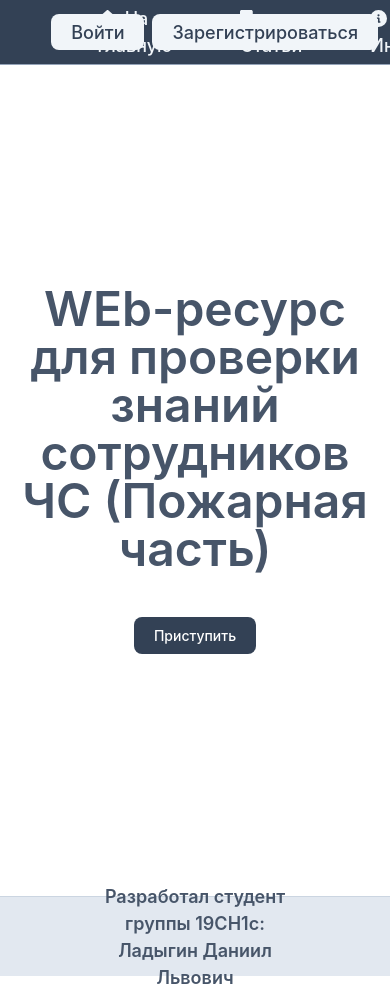
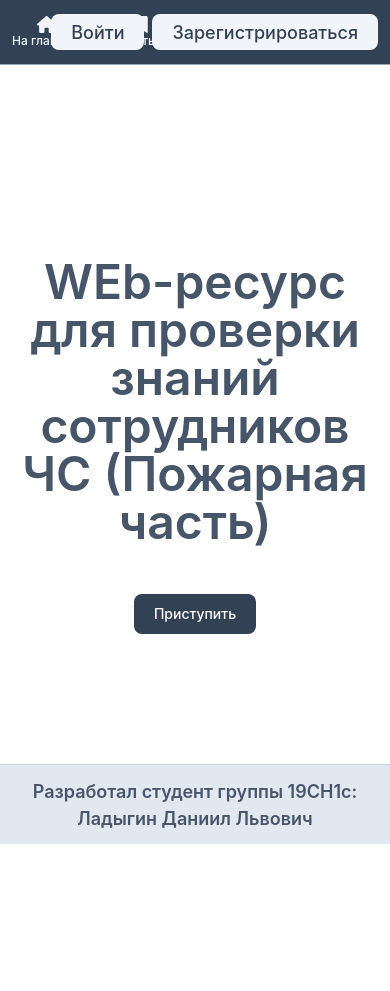
Before and after one commit to Daniil848/vkr, a React (Create React App) app: page /admin in a window 390 px wide. After the commit the page ends 844 px from the top, so only its background shows below. Built offline with nearby package versions, Linux system fonts and the light colour scheme.

Commit message:
fix styles & adaptive header and footer

```diff
--- a/src/App.css
+++ b/src/App.css
@@ -7,6 +7,11 @@ body {
   color: rgb(71 85 105);
   height: 100%;
   font-size: 18px;
+}
+
+* {
+  margin: 0;
+  padding: 0;
 }
 
 h1 {
@@ -25,9 +30,10 @@ p {
 }
 
 .App {
-  margin-top: 95px;
 }
 
-.container {
-  min-height: 100vh;
+.wrapper {
+  padding-top: 95px;
+  margin-bottom: 35px;
+  min-height: calc(100vh - 115px);
 }
--- a/src/App.tsx
+++ b/src/App.tsx
@@ -22,7 +22,7 @@ function App() {
       <Header />
       {(usersState.signIn || usersState.logIn) && <Registration />}
       {articlesState.loading && <Loader />}
-      <div className="container">
+      <div className="wrapper">
         <Routes>
           <Route index element={<HomePage />} />
           <Route path="/articles" element={<ArticlesPage />} />
--- a/src/components/footer/Footer.module.scss
+++ b/src/components/footer/Footer.module.scss
@@ -1,7 +1,11 @@
 .footer {
-  @apply relative bottom-0 z-30 flex justify-center items-center mt-8 h-[80px] bg-slate-200 border-t border-slate-300;
+  @apply relative bottom-0 z-30 flex justify-center items-center h-[80px] bg-slate-200 border-t border-slate-300;
 
   .content {
     @apply w-1/2 text-center font-semibold;
+
+    @media (max-width: 480px) {
+      @apply w-full;
+    }
   }
 }
--- a/src/components/header/Header.module.scss
+++ b/src/components/header/Header.module.scss
@@ -6,10 +6,6 @@
 
     .headerTitle {
       @apply w-1/4 flex items-center pl-4;
-
-      .headerTitleText {
-        @apply cursor-pointer self-center text-2xl text-slate-100 hover:text-slate-200 transition-colors font-semibold whitespace-nowrap;
-      }
     }
 
     .headerMenuList {
@@ -17,10 +13,6 @@
 
       .headerMenuListItem {
         @apply mr-10 cursor-pointer list-none font-medium transition-colors;
-
-        .headerMenuListItemHome {
-          @apply text-[14px] text-slate-100 mr-2;
-        }
 
         .headerMenuListItemIcon {
           @apply text-[17px] text-slate-100 mr-2;
@@ -36,20 +28,7 @@
       @apply flex justify-end w-1/4 gap-2 pr-3;
 
       .headerRegistrationButton {
-        @apply w-fit
-        h-9
-        border-0
-        text-slate-700
-        bg-slate-100
-        hover:bg-slate-300
-        focus:ring-4
-        focus:ring-slate-400
-        focus:outline-none
-        font-medium
-        transition-all
-        rounded-lg
-        px-5
-        py-1;
+        @apply w-fit h-9 border-0 text-slate-700 bg-slate-100 hover:bg-slate-300 focus:ring-4 focus:ring-slate-400 focus:outline-none font-medium transition-all rounded-lg px-5 py-1;
       }
 
       .headerProfile {
@@ -61,6 +40,18 @@
 
         .headerProfileIcon {
           @apply text-[34px] font-medium transition-colors text-slate-100;
+        }
+
+        @media (max-width: 480px) {
+          @apply flex-col-reverse gap-0;
+
+          .headerProfileName {
+            @apply text-xs font-medium;
+          }
+
+          .headerProfileIcon {
+            @apply text-[20px];
+          }
         }
 
         .headerProfileDropMenu {
@@ -79,5 +70,27 @@
         }
       }
     }
+
+    @media (max-width: 480px) {
+      .headerTitle {
+        @apply hidden w-0;
+      }
+
+      .headerMenuList {
+        @apply w-3/4 gap-0 pl-3;
+
+        .headerMenuListItem {
+          @apply flex flex-col items-center justify-between;
+
+          .headerMenuListItemIcon {
+            @apply mr-0;
+          }
+
+          .headerMenuListItemLink {
+            @apply text-xs text-center;
+          }
+        }
+      }
+    }
   }
 }
--- a/src/components/header/Header.tsx
+++ b/src/components/header/Header.tsx
@@ -27,9 +27,9 @@ const Header = () => {
     <>
       <nav>
         <div className={styles.header}>
-          <div className={`${styles.headerMenu}`}>
+          <div className={styles.headerMenu}>
             <a className={styles.headerTitle}></a>
-            <ul className={`${styles.headerMenuList}`}>
+            <ul className={styles.headerMenuList}>
               <li className={styles.headerMenuListItem}>
                 <FontAwesomeIcon
                   icon={faHome}
--- a/src/pages/aboutPage/AboutPage.module.scss
+++ b/src/pages/aboutPage/AboutPage.module.scss
@@ -1,5 +1,5 @@
 .wrapper {
-  @apply h-[100vh] mt-[-75px] flex flex-col items-center justify-center text-center font-semibold text-4xl;
+  @apply absolute top-0 bottom-0 right-0 left-0 m-auto flex flex-col items-center justify-center text-center font-semibold text-4xl;
 
   .logo {
     @apply bg-[url('../../img/logo.png')] flex items-center w-[150px] h-[150px] bg-no-repeat bg-contain backdrop-filter;
--- a/src/pages/homePage/HomePage.module.scss
+++ b/src/pages/homePage/HomePage.module.scss
@@ -1,15 +1,15 @@
 .wrapper {
-  @apply h-[100vh] mt-[-75px] flex flex-col items-center justify-center text-center overflow-hidden;
+  @apply absolute top-0 bottom-0 right-0 left-0 m-auto flex flex-col items-center justify-center text-center;
 
   .title {
     @apply text-5xl font-semibold;
   }
 
   .linkContainer {
-    @apply w-fit;
+    @apply w-fit h-10 flex items-center;
 
     .link {
-      @apply min-w-full h-12 border-0 text-white bg-slate-700 hover:bg-slate-500 focus:ring-4 focus:ring-slate-400 focus:outline-none font-medium transition-all rounded-lg text-[22px] text-sm px-5 py-2.5;
+      @apply min-w-full h-fit border-0 text-white bg-slate-700 hover:bg-slate-500 focus:ring-4 focus:ring-slate-400 focus:outline-none font-medium transition-all rounded-lg text-[22px] text-sm px-5 py-2.5;
     }
   }
 }
```
